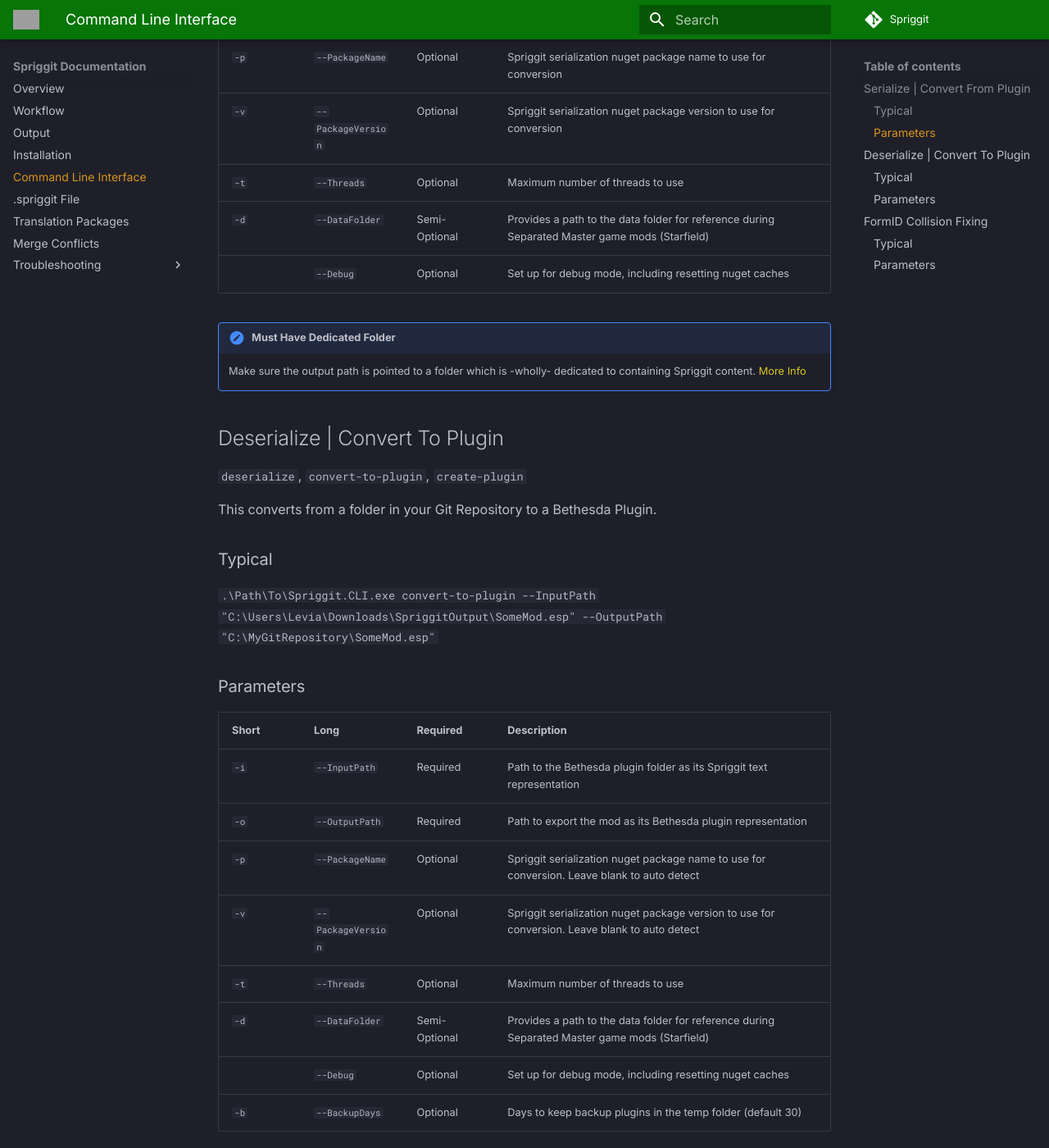
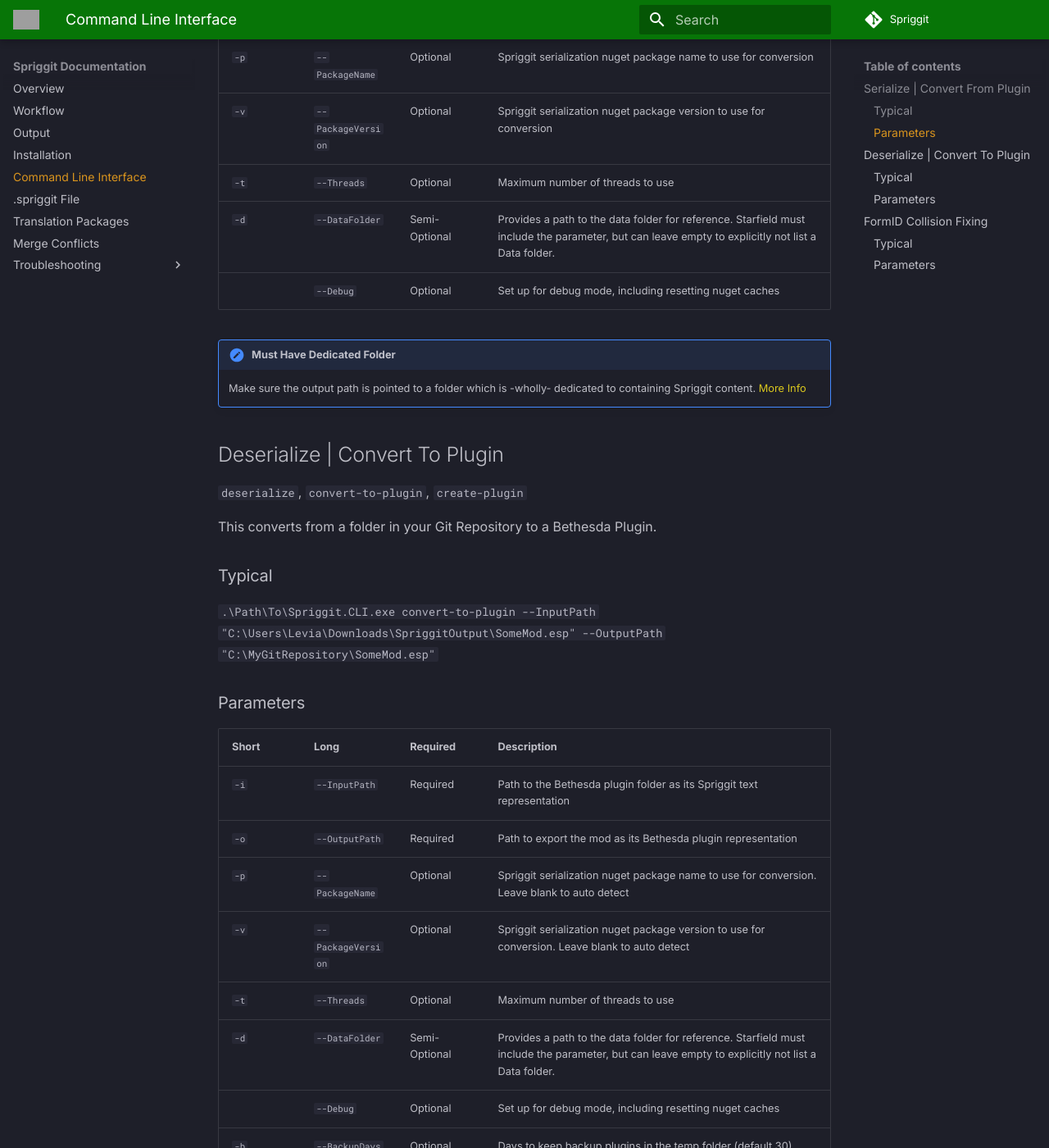
Before and after one commit to Mutagen-Modding/Spriggit, an MkDocs documentation site: the page built from docs/cli.md, in a window 1280 px wide and 1400 px high, scrolled down 860 px. Shown: the whole window at 82% size. Built offline with MkDocs 1.6.1 and Material for MkDocs 9.7.7, drawn with Linux system fonts in a browser that asks for light colours; comment, search, counter and statistics services are not loaded; grey boxes are pictures that could not be loaded.

Commit message:
doc update

```diff
--- a/docs/cli.md
+++ b/docs/cli.md
@@ -23,7 +23,7 @@
 | `-p` | `--PackageName` | Optional | Spriggit serialization nuget package name to use for conversion |
 | `-v` | `--PackageVersion` | Optional | Spriggit serialization nuget package version to use for conversion |
 | `-t` | `--Threads` | Optional | Maximum number of threads to use |
-| `-d` | `--DataFolder` | Semi-Optional | Provides a path to the data folder for reference during Separated Master game mods (Starfield) |
+| `-d` | `--DataFolder` | Semi-Optional | Provides a path to the data folder for reference.  Starfield must include the parameter, but can leave empty to explicitly not list a Data folder.  |
 |      | `--Debug` | Optional | Set up for debug mode, including resetting nuget caches |
 
 !!! error "Must Have Dedicated Folder"
@@ -45,7 +45,7 @@
 | `-p` | `--PackageName` | Optional | Spriggit serialization nuget package name to use for conversion.  Leave blank to auto detect |
 | `-v` | `--PackageVersion` | Optional | Spriggit serialization nuget package version to use for conversion.  Leave blank to auto detect |
 | `-t` | `--Threads` | Optional | Maximum number of threads to use |
-| `-d` | `--DataFolder` | Semi-Optional | Provides a path to the data folder for reference during Separated Master game mods (Starfield) |
+| `-d` | `--DataFolder` | Semi-Optional | Provides a path to the data folder for reference.  Starfield must include the parameter, but can leave empty to explicitly not list a Data folder.  |
 |      | `--Debug` | Optional | Set up for debug mode, including resetting nuget caches |
 | `-b` | `--BackupDays` | Optional | Days to keep backup plugins in the temp folder (default 30) |
 
```
